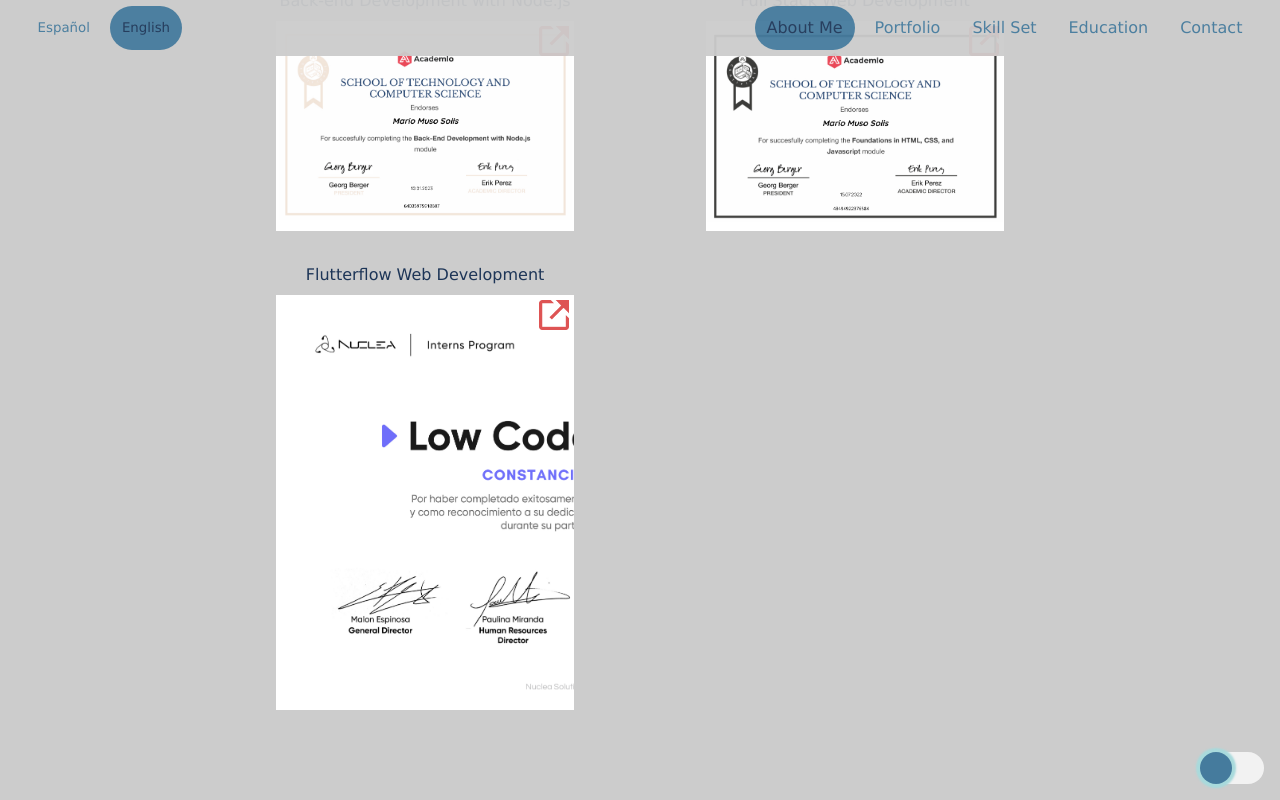
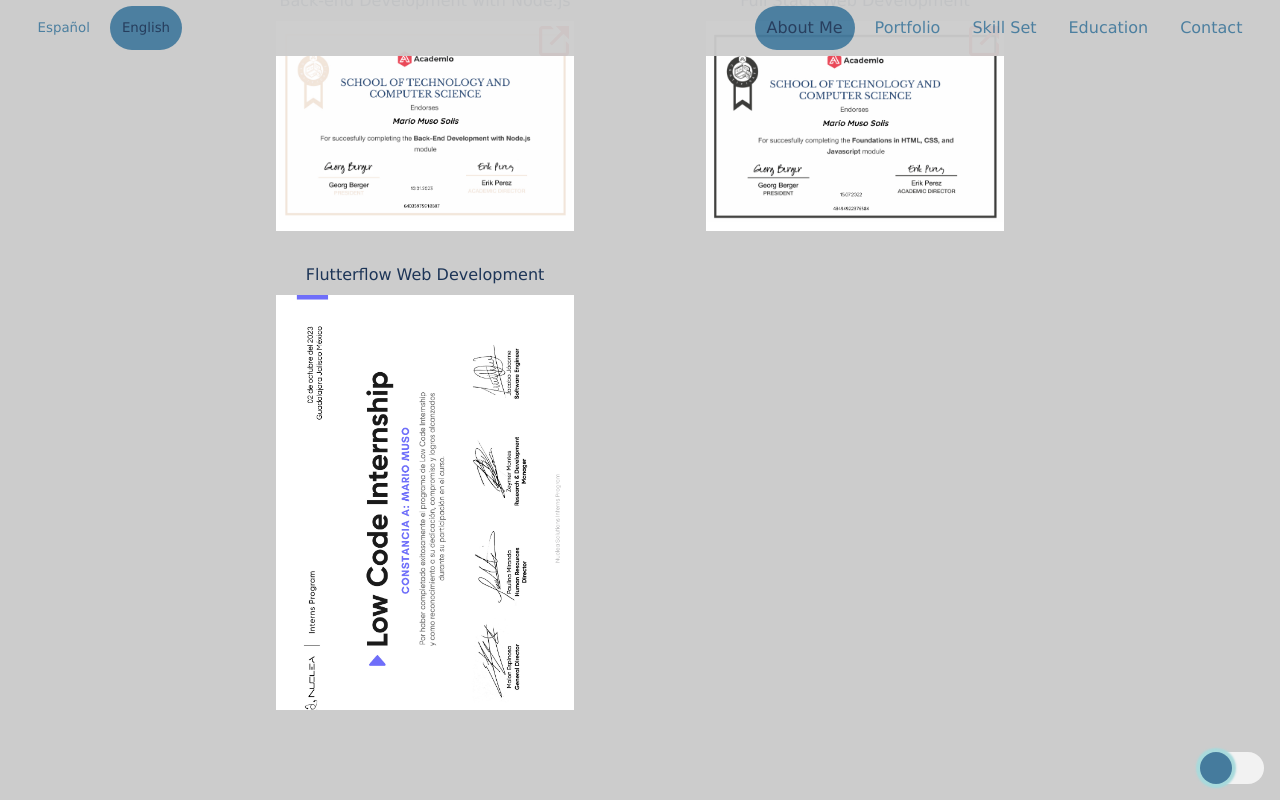
Before and after one commit to Mems2001/portfolio_def, a React (Vite) app: page / in a window 1280 px wide. In both pictures the pointer is over the element 425 px from the left and 4853 px from the top of the page. Shown: the part 4453-5253 px from the top of the page. Built offline with nearby package versions, Linux system fonts and the light colour scheme; some icons are missing.

Commit message:
feature: flutterflow certificate added 3

```diff
--- a/src/components/CertificateCard.jsx
+++ b/src/components/CertificateCard.jsx
@@ -26,9 +26,13 @@ const CertificateCard = ({info , id}) => {
       <h4 className='certificate_title'>{info.title}</h4>
 
       <div className={`c c_${id}`}>
-        <a href={info.link} target={'_blank'} className='certificate_btn'>
-          <img className='link_btn' src='buttons/link-btn.png'/>
-        </a>
+        {info.link?
+          <a href={info.link} target={'_blank'} className='certificate_btn'>
+            <img className='link_btn' src='buttons/link-btn.png'/>
+          </a>
+            :
+          <></>
+        }
       </div>
 
     </div>
--- a/src/styles/Education.css
+++ b/src/styles/Education.css
@@ -144,7 +144,7 @@
 }
 
 .c_five:hover {
-  background-image: url('/certificates/flutterflow.png');
+  background-image: url('/certificates/flutterflow_QR.png');
 }
 
 .certificate_main_title {
```
Also changed, not shown: public/certificates/flutterflow.png, public/certificates/flutterflow_QR.png (added).
